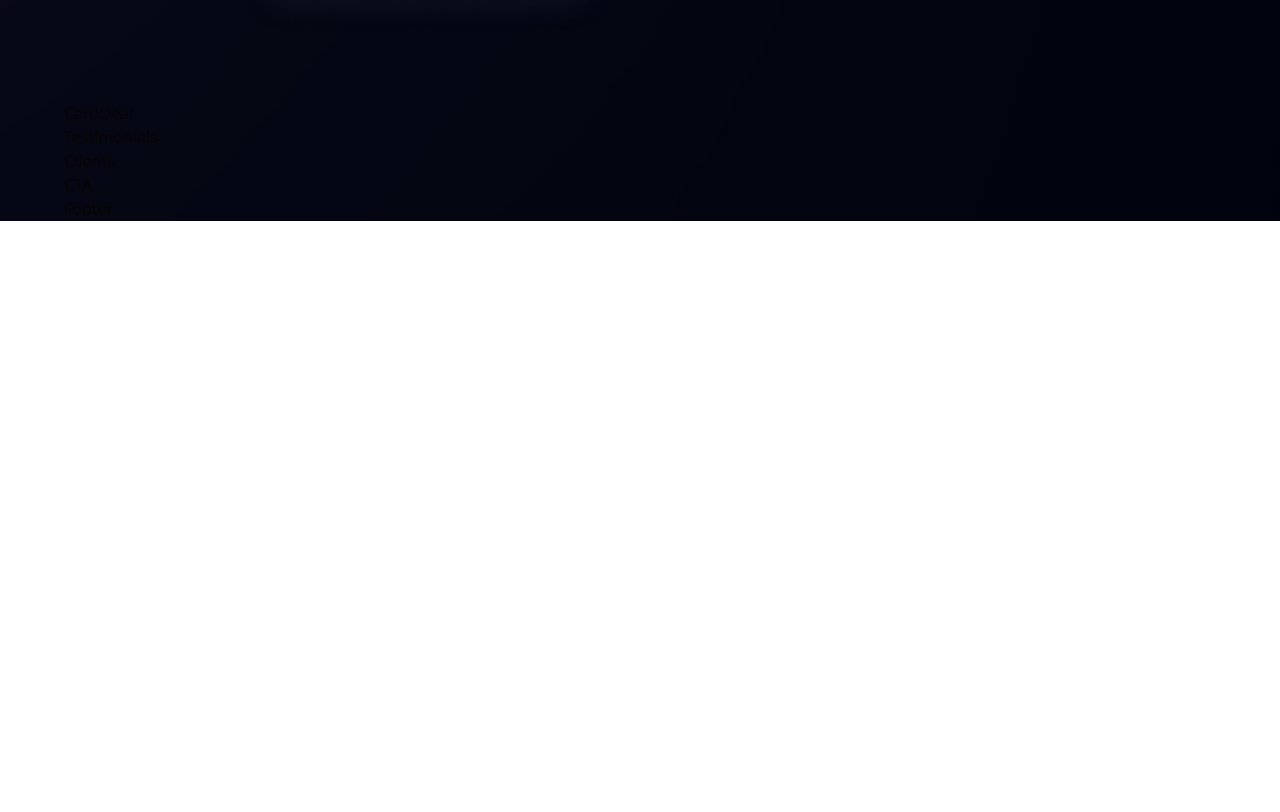
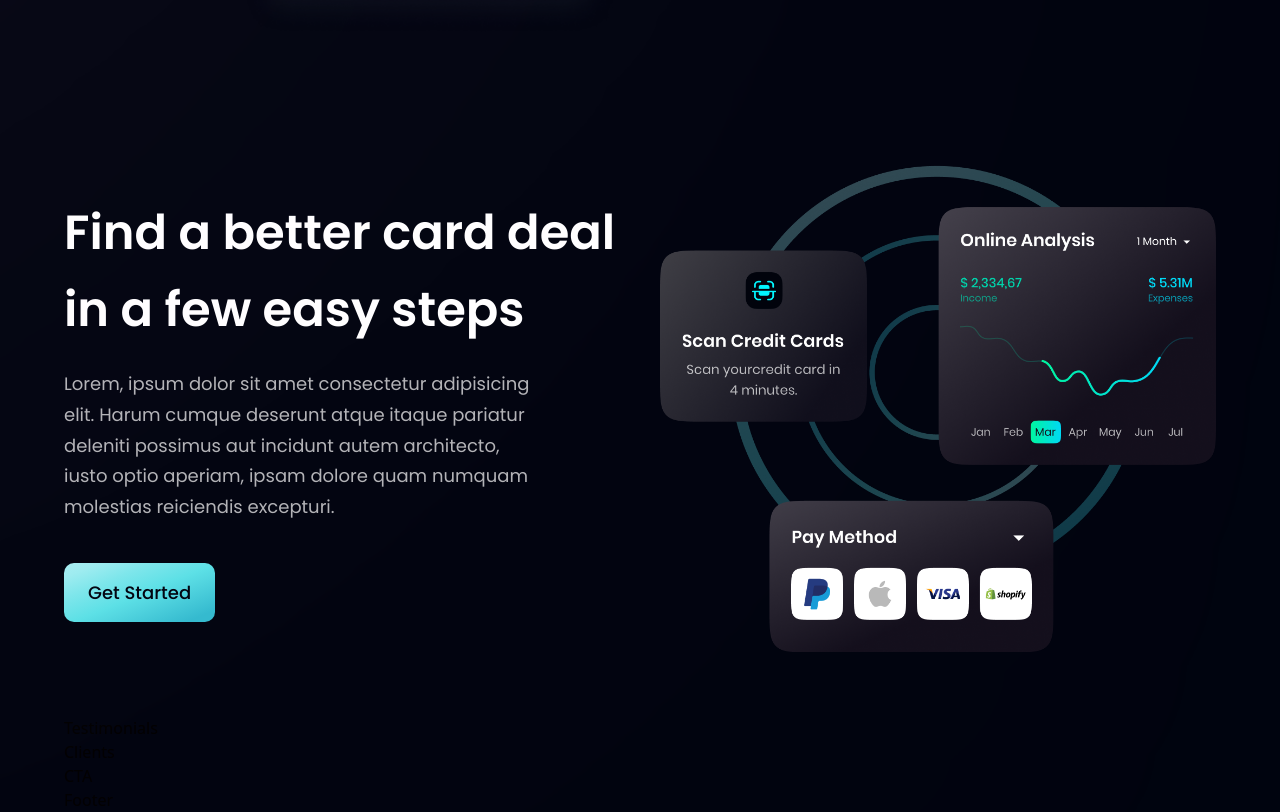
Before and after one commit to Clupai8o0/bank-modern-app, a React (Vite) app: page / in a window 1280 px wide. Shown: the part 2088-2900 px from the top of the page. Before the commit the page ends 2309 px from the top, so only its background shows below. Built offline with nearby package versions, Linux system fonts and the light colour scheme.

Commit message:
card deal section

```diff
--- a/src/components/Button.jsx
+++ b/src/components/Button.jsx
@@ -4,7 +4,7 @@
 	return (
 		<button
 			type="button"
-			className={`py-4 px-6 bg-blue-gradient font-poppins font-medium text-[18px] text-primary outline-none ${styles}`}
+			className={`py-4 px-6 bg-blue-gradient font-poppins font-medium text-[18px] text-primary outline-none ${styles} rounded-[10px]`}
 		>
 			Get Started
 		</button>
--- a/src/components/CardDeal.jsx
+++ b/src/components/CardDeal.jsx
@@ -1,9 +1,29 @@
-import React from 'react'
+import React from "react";
 
-const CardDeal = () => {
-  return (
-    <div>CardDeal</div>
-  )
-}
+import { card } from "../assets";
+import styles, { layout } from "../style";
+import Button from "./Button";
 
-export default CardDeal
+const CardDeal = () => (
+	<section className={layout.section}>
+		<div className={layout.sectionInfo}>
+			<h2 className={styles.heading2}>
+				Find a better card deal <br className="sm:block hidden" /> in a few easy
+				steps
+			</h2>
+			<p className={`${styles.paragraph} max-w-[470px] mt-5`}>
+				Lorem, ipsum dolor sit amet consectetur adipisicing elit. Harum cumque
+				deserunt atque itaque pariatur deleniti possimus aut incidunt autem
+				architecto, iusto optio aperiam, ipsam dolore quam numquam molestias
+				reiciendis excepturi.
+			</p>
+			<Button styles="mt-10" />
+		</div>
+
+		<div className={layout.sectionImg}>
+			<img src={card} alt="card" className="w-full h-full" />
+		</div>
+	</section>
+);
+
+export default CardDeal;
```
